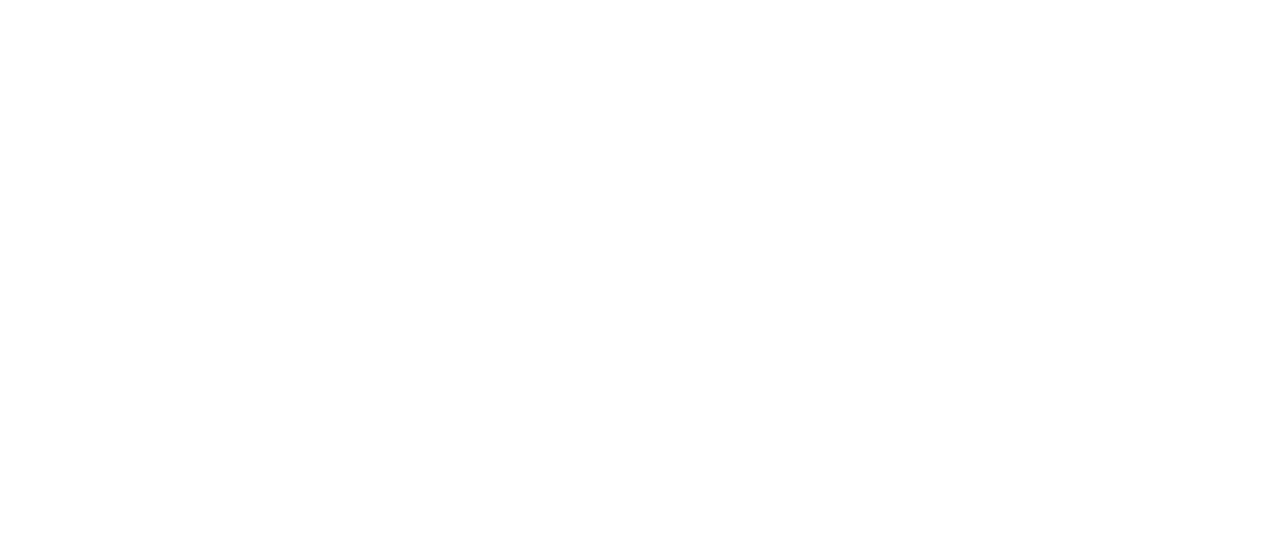
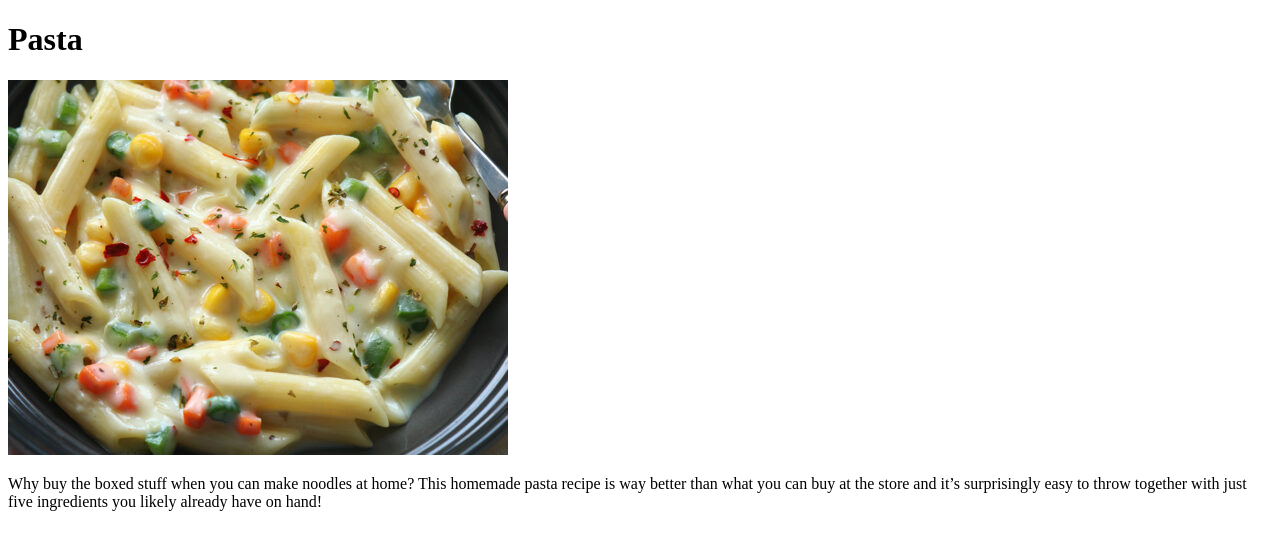
Before and after one commit to Destiny-of/odin-recipes, a plain HTML site: page recipes/pasta.html in a window 1280 px wide. Drawn offline with Linux system fonts and the light colour scheme.

Commit message:
Added pasta image and edited pasta.html

```diff
--- a/recipes/pasta.html
+++ b/recipes/pasta.html
@@ -8,6 +8,12 @@
     </head>
 
     <body>
+        <h1>Pasta</h1>
+        <img src="../images/pasta.jpg" alt="pasta picture">
+        <p>Why buy the boxed stuff when you can make noodles at home?
+         This homemade pasta recipe is way better than what you can
+         buy at the store and it’s surprisingly easy to throw together
+         with just five ingredients you likely already have on hand!</p>
 
 
     </body>
```
Also changed, not shown: images/pasta.jpg (added).
